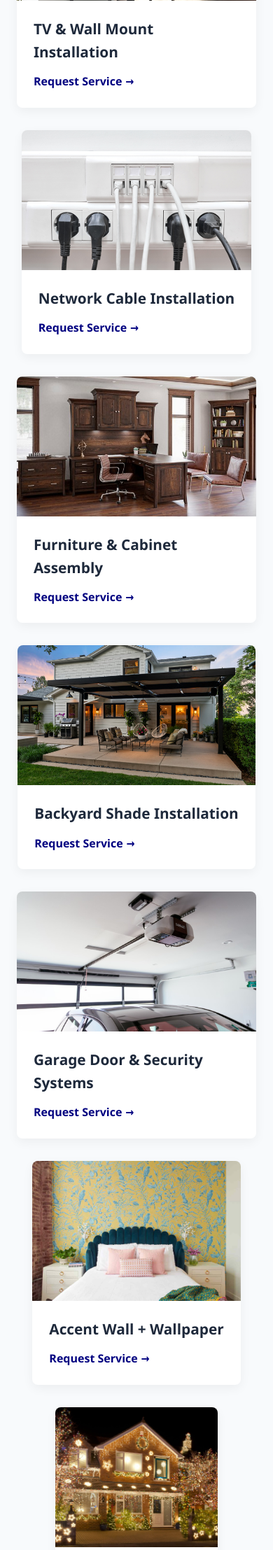
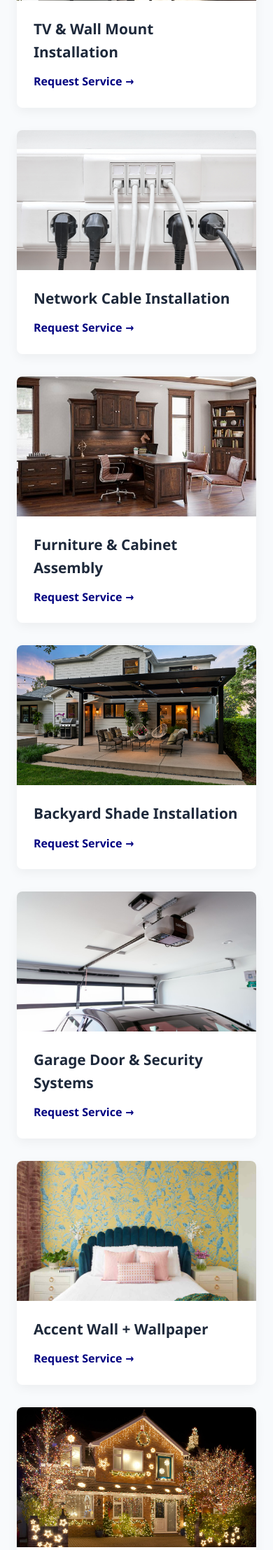
Before and after one commit to nicnonnious/kamole, a Flask app: page / in a window 390 px wide. Shown: the part 1536-3751 px from the top of the page at 70% size. Run offline with Flask 3, Linux system fonts and the light colour scheme.

Commit message:
updated the service cards size

```diff
--- a/static/styles.css
+++ b/static/styles.css
@@ -355,6 +355,9 @@ nav ul li a:hover {
     overflow: hidden;
     box-shadow: 0 5px 15px rgba(0, 0, 0, 0.05);
     transition: transform 0.3s, box-shadow 0.3s;
+    height: 100%;
+    display: flex;
+    flex-direction: column;
 }
 
 .service-card:hover {
@@ -366,10 +369,14 @@ nav ul li a:hover {
     height: 200px;
     background-size: cover;
     background-position: center;
+    flex-shrink: 0;
 }
 
 .service-content {
     padding: 1.5rem;
+    flex-grow: 1;
+    display: flex;
+    flex-direction: column;
 }
 
 .service-content h3 {
@@ -381,6 +388,7 @@ nav ul li a:hover {
 .service-content p {
     color: var(--gray);
     margin-bottom: 1rem;
+    flex-grow: 1;
 }
 
 .service-link {
@@ -389,6 +397,7 @@ nav ul li a:hover {
     font-weight: 600;
     text-decoration: none;
     position: relative;
+    margin-top: auto;
 }
 
 .service-link::after {
@@ -929,8 +938,15 @@ footer {
     }
 
     .service-card {
+        max-width: none;
+        width: 100%;
+    }
+
+    .services-grid {
+        grid-template-columns: 1fr;
         max-width: 400px;
-        margin: 0 auto;
+        margin-left: auto;
+        margin-right: auto;
     }
 
     .process-step {
```
